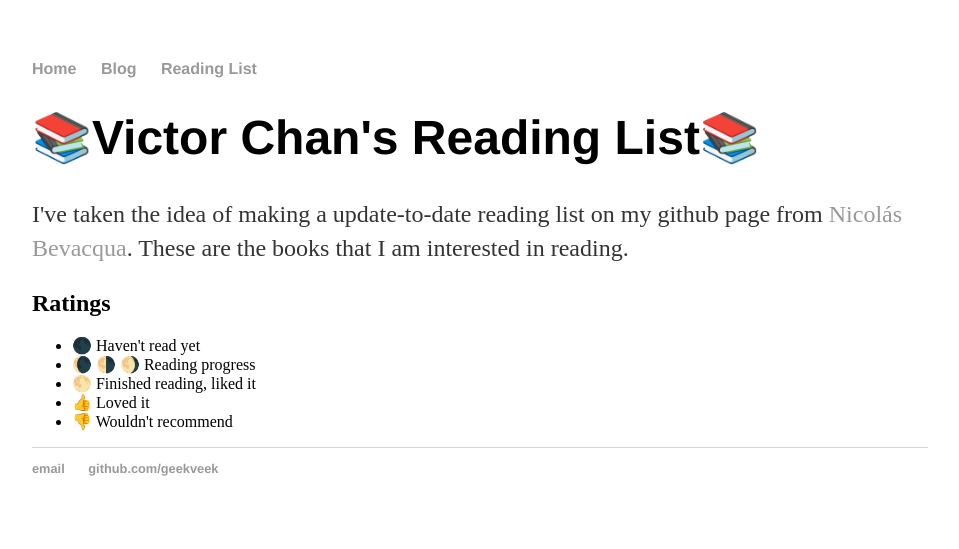
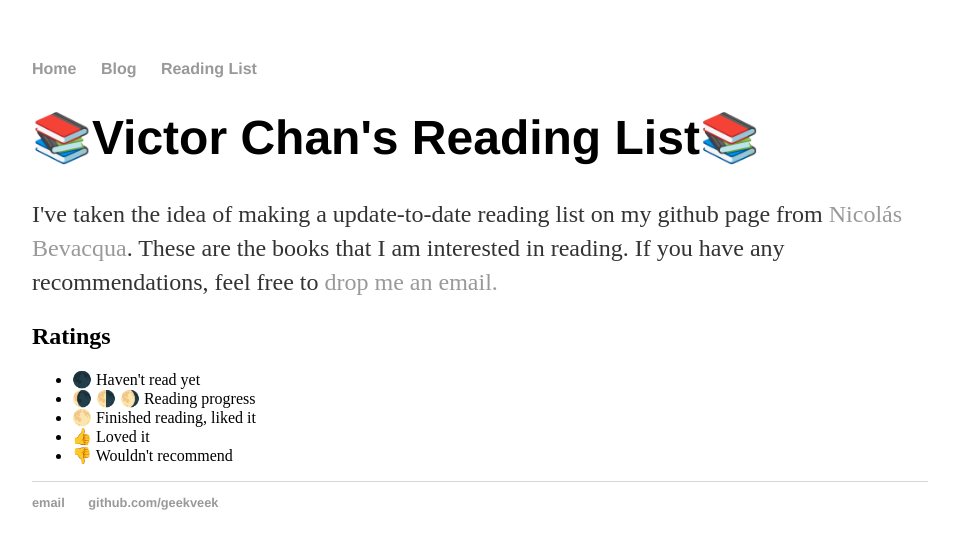
Before and after one commit to vctr-dev/vctr-dev.github.io, a Jekyll site: the page built from reading-list/index.html, in a window 1280 px wide. Shown: the top 549 px of the page, without its empty margins (160-1119 px from the left). Built offline with Jekyll 4.4.1, drawn with Linux system fonts in a browser that asks for light colours.

Commit message:
Added my email address

```diff
--- a/reading-list/index.html
+++ b/reading-list/index.html
@@ -3,7 +3,7 @@ layout: default
 title: Victor Chan's Reading List
 ---
 <h1>📚{{ page.title }}📚</h1>
-<p>I've taken the idea of making a update-to-date reading list on my github page from <a href="https://github.com/bevacqua/reads">Nicolás Bevacqua</a>. These are the books that I am interested in reading.</p>
+<p>I've taken the idea of making a update-to-date reading list on my github page from <a href="https://github.com/bevacqua/reads">Nicolás Bevacqua</a>. These are the books that I am interested in reading. If you have any recommendations, feel free to <a href="mailto:victor.z.chan@gmail.com">drop me an email.</a></p>
 <h2>Ratings</h2>
 <ul>
 	<li>🌑 Haven't read yet</li>
```
